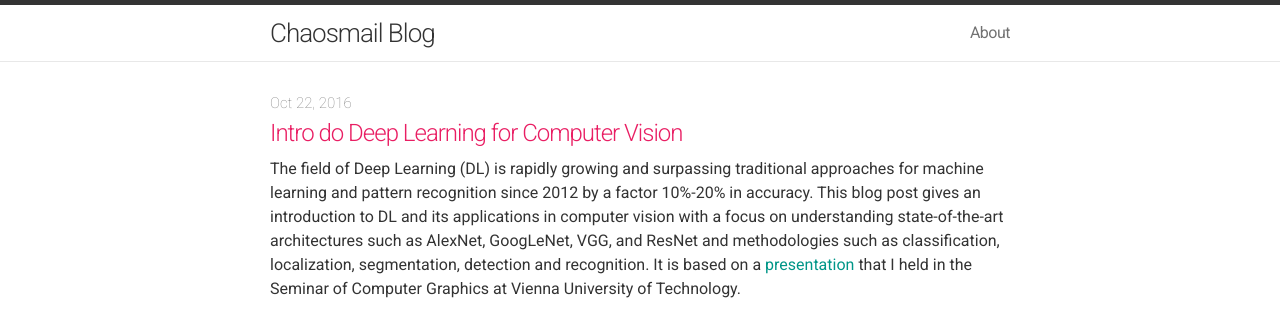
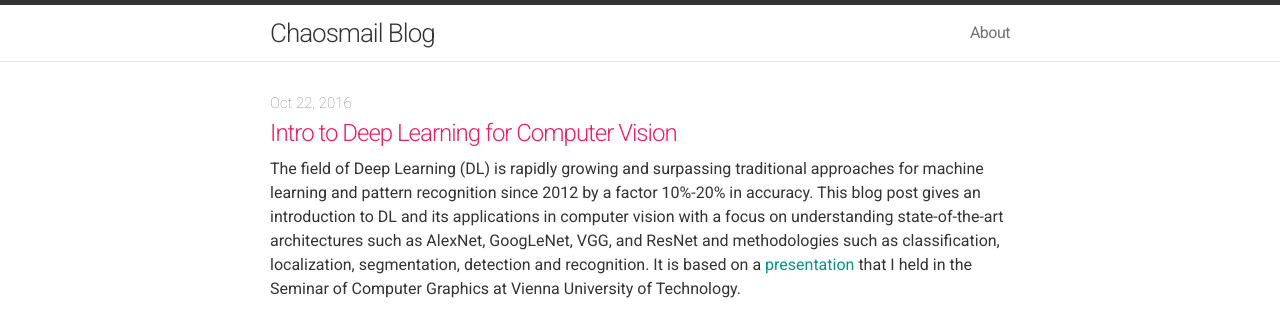
Before and after one commit to chaosmail/chaosmail.github.com, a Jekyll site: the page built from index.html, in a window 1280 px wide and 900 px high. Shown: the top 312 px of the window. Built offline with Jekyll 4.4.1, drawn with Linux system fonts in a browser that asks for light colours; nearby versions of some CDN libraries; the list of posts is cut into pages by our own code.

Commit message:
Fixed typo

```diff
--- a/_posts/2016-10-22-intro-to-deep-learning-for-computer-vision.md
+++ b/_posts/2016-10-22-intro-to-deep-learning-for-computer-vision.md
@@ -1,6 +1,6 @@
 ---
 layout: post
-title: "Intro do Deep Learning for Computer Vision"
+title: "Intro to Deep Learning for Computer Vision"
 date: 2016-10-22 21:30:00
 categories: deeplearning
 tags: deeplearning vision
```
Also changed, not shown: other parts of _posts/2016-10-22-intro-to-deep-learning-for-computer-vision.md (+1 -1 lines).
